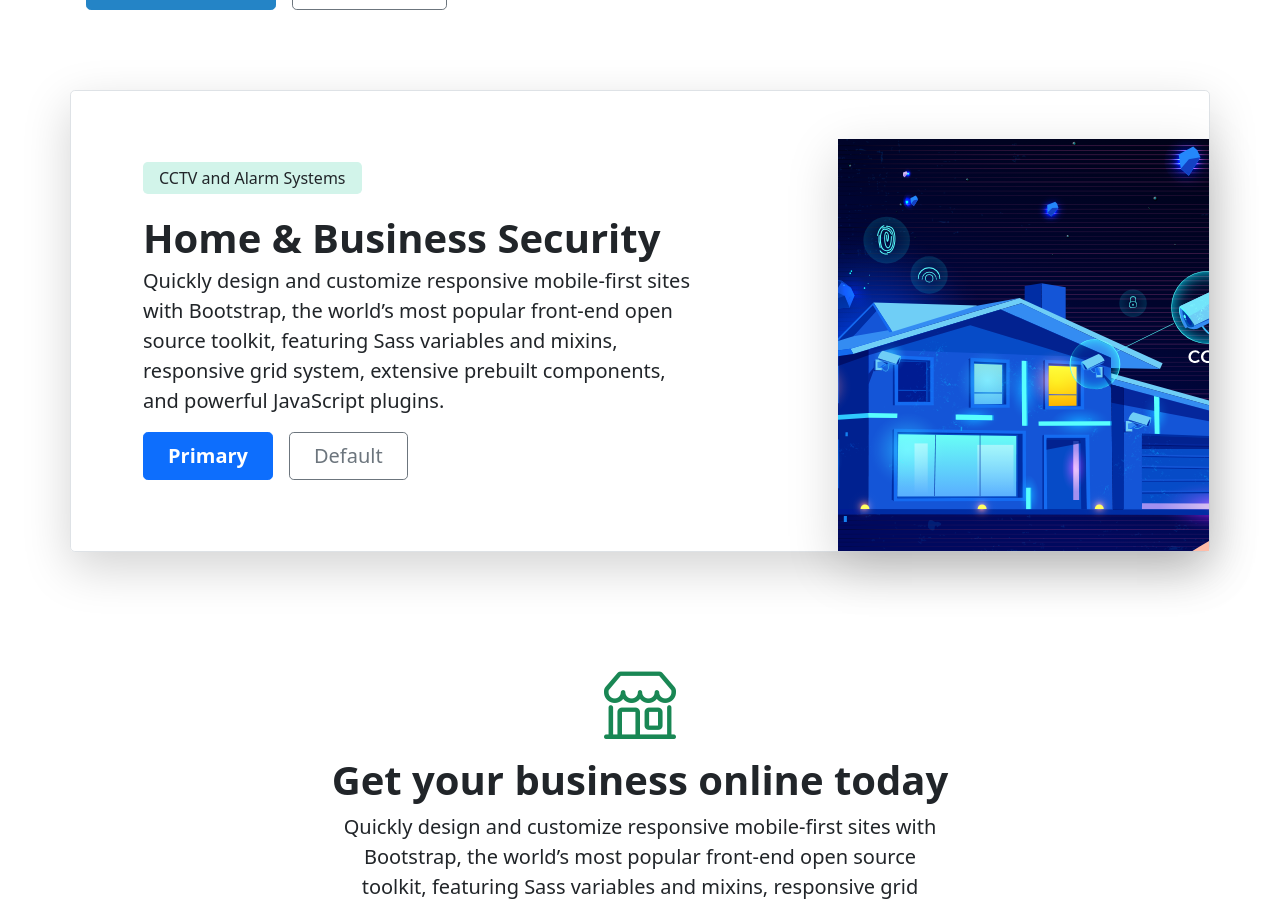
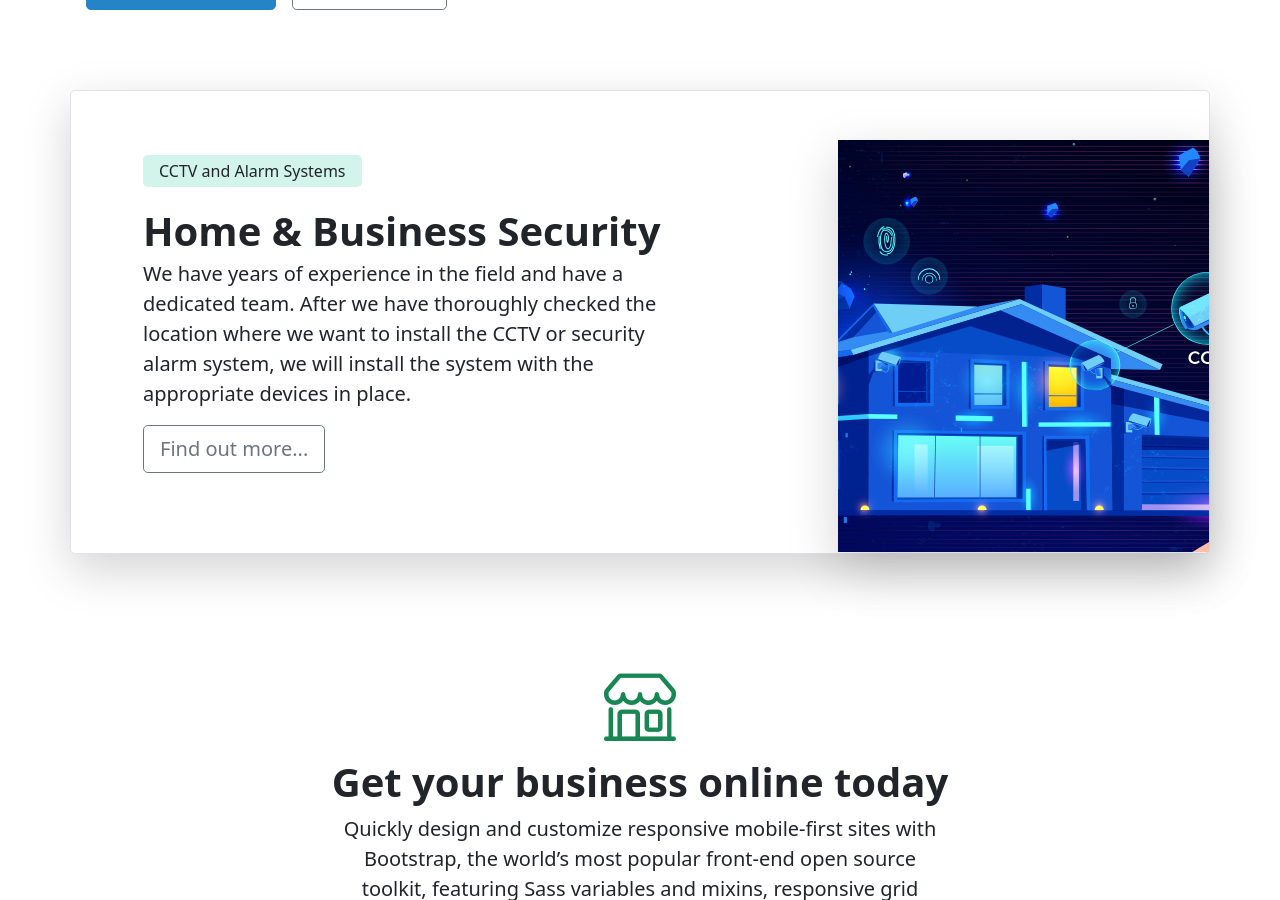
Before and after one commit to uslayer/uslayer.github.io, a Jekyll site: the page built from index.html, in a window 1280 px wide and 900 px high, scrolled down 625 px. Built offline with Jekyll 4.4.1, drawn with Linux system fonts in a browser that asks for light colours; the list of posts is cut into pages by our own code.

Commit message:
Update index.html

```diff
--- a/index.html
+++ b/index.html
@@ -41,10 +41,9 @@ image: assets/images/blog/press-cover.jpg
             CCTV and Alarm Systems
           </div>
         <h2 class="display-4 fw-bold lh-1" style="font-size: 2.5rem;">Home & Business Security</h2>
-        <p class="lead">Quickly design and customize responsive mobile-first sites with Bootstrap, the world’s most popular front-end open source toolkit, featuring Sass variables and mixins, responsive grid system, extensive prebuilt components, and powerful JavaScript plugins.</p>
+        <p class="lead">We have years of experience in the field and have a dedicated team. After we have thoroughly checked the location where we want to install the CCTV or security alarm system, we will install the system with the appropriate devices in place.</p>
         <div class="d-grid gap-2 d-md-flex justify-content-md-start mb-4 mb-lg-3">
-          <button type="button" class="btn btn-primary btn-lg px-4 me-md-2 fw-bold">Primary</button>
-          <button type="button" class="btn btn-outline-secondary btn-lg px-4">Default</button>
+          <a href="#" class="btn btn-lg btn-outline-secondary mb-3">Find out more...</a>
         </div>
       </div>
       <div class="col-lg-4 offset-lg-1 p-0 overflow-hidden shadow-lg">
@@ -61,7 +60,6 @@ image: assets/images/blog/press-cover.jpg
     <div class="col-lg-6 mx-auto">
       <p class="lead mb-4">Quickly design and customize responsive mobile-first sites with Bootstrap, the world’s most popular front-end open source toolkit, featuring Sass variables and mixins, responsive grid system, extensive prebuilt components, and powerful JavaScript plugins.</p>
       <div class="d-grid gap-2 d-sm-flex justify-content-sm-center mb-5">
-        <button type="button" class="btn btn-primary btn-lg px-4 me-sm-3">Primary button</button>
         <button type="button" class="btn btn-outline-secondary btn-lg px-4">Secondary</button>
       </div>
     </div>
```
